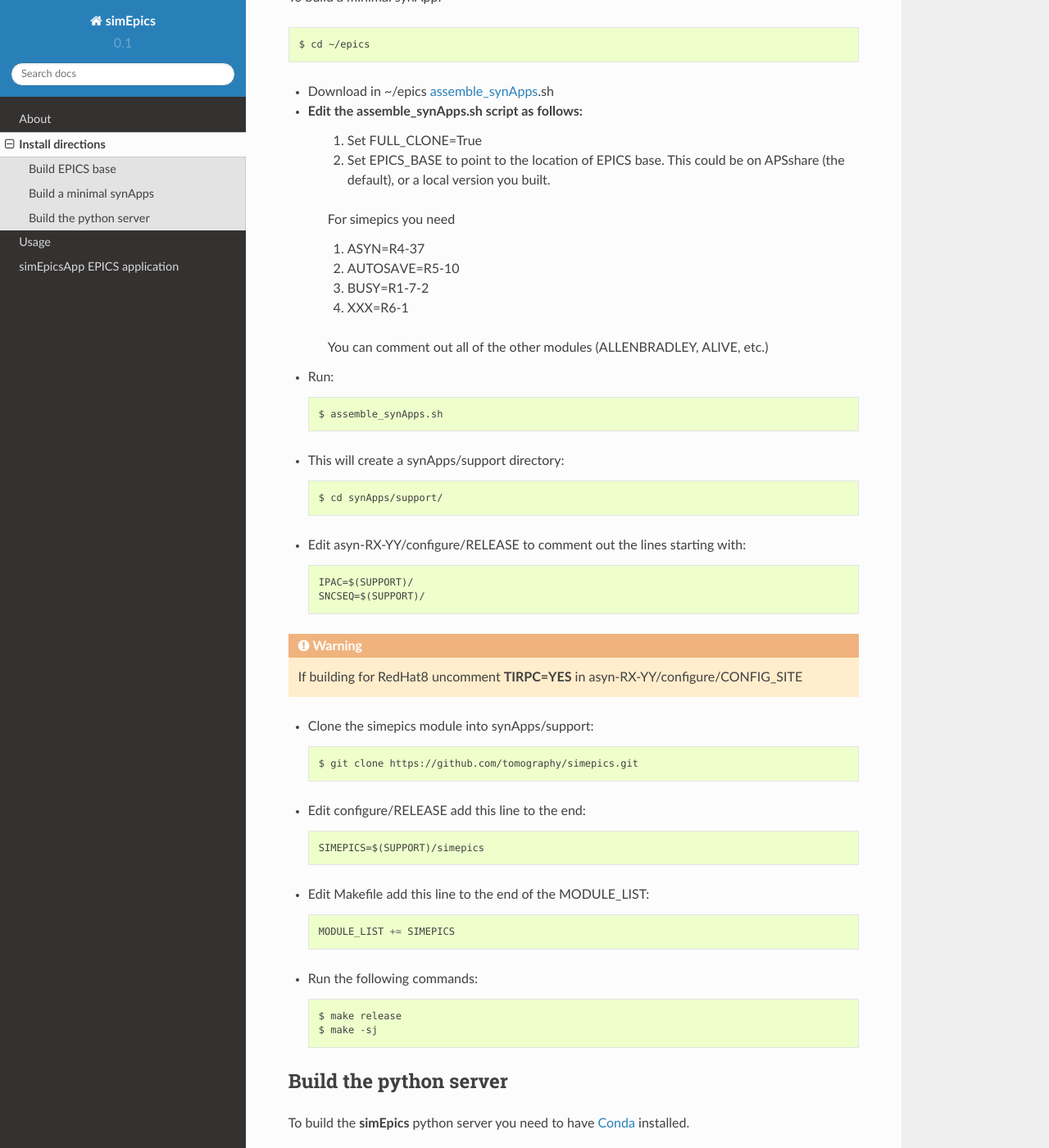
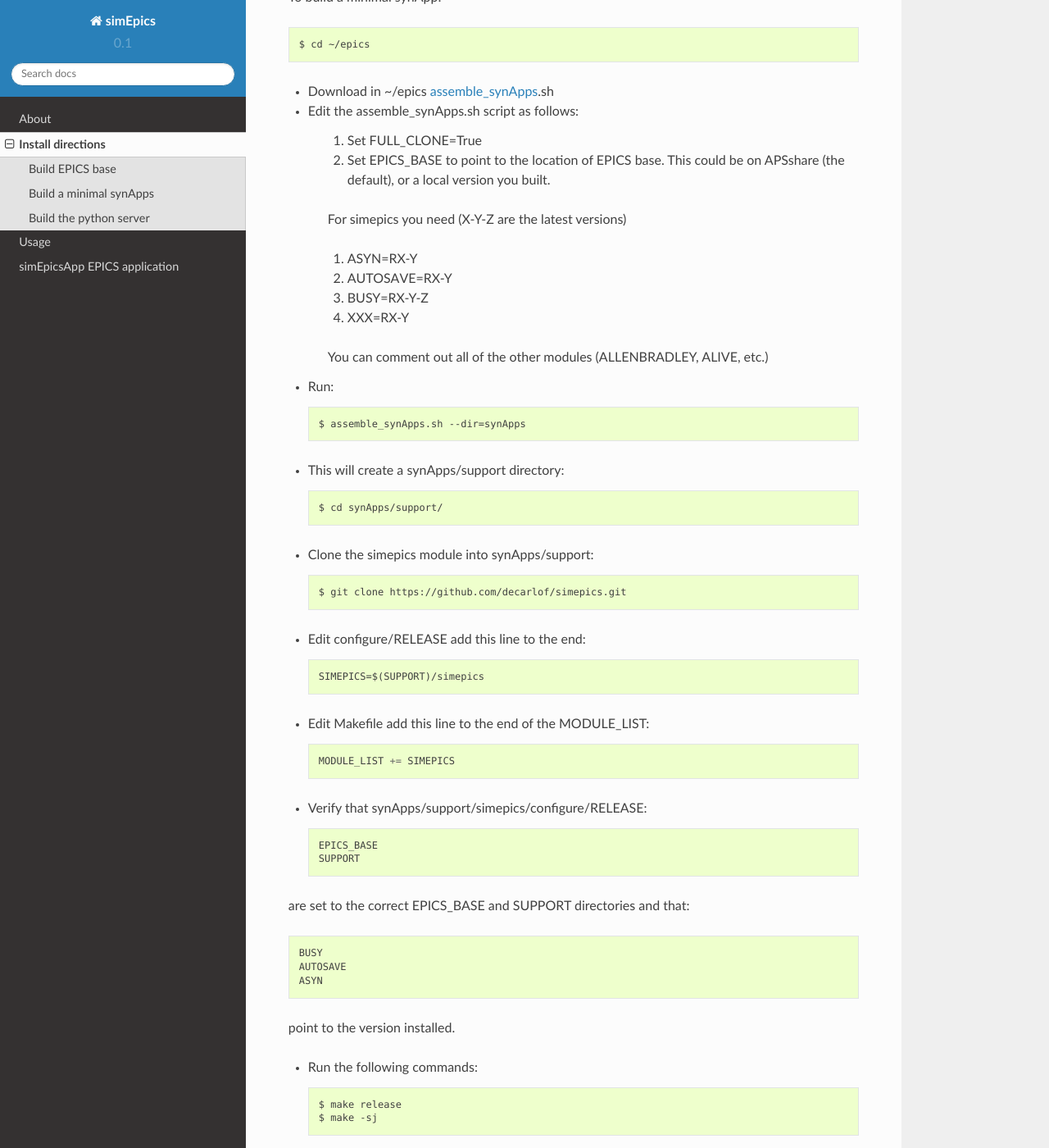
Before and after one commit to FabricioSMarin/tomobatchscan, a Sphinx documentation site: the page built from docs/source/install.rst, in a window 1280 px wide and 1400 px high, scrolled down 656 px. Shown: the whole window at 82% size. Built offline with Sphinx 7.4.7 and the Read the Docs theme 2.0.0, drawn with Linux system fonts in a browser that asks for light colours.

```diff
--- a/docs/source/install.rst
+++ b/docs/source/install.rst
@@ -27,39 +27,33 @@ To build a minimal synApp::
 
     $ cd ~/epics
 
-- Download in ~/epics `assemble_synApps <https://github.com/EPICS-synApps/support/blob/master/assemble_synApps.sh>`_.sh
+- Download in ~/epics `assemble_synApps <https://github.com/EPICS-synApps/assemble_synApps/blob/18fff37055bb78bc40a87d3818777adda83c69f9/assemble_synApps>`_.sh
 - Edit the assemble_synApps.sh script as follows:
+
     #. Set FULL_CLONE=True
     #. Set EPICS_BASE to point to the location of EPICS base.  This could be on APSshare (the default), or a local version you built.
 
-    For simepics you need
+    For simepics you need (X-Y-Z are the latest versions)
 
-    #. ASYN=R4-37
-    #. AUTOSAVE=R5-10
-    #. BUSY=R1-7-2
-    #. XXX=R6-1
+    #. ASYN=RX-Y
+    #. AUTOSAVE=RX-Y
+    #. BUSY=RX-Y-Z
+    #. XXX=RX-Y
 
     You can comment out all of the other modules (ALLENBRADLEY, ALIVE, etc.)
 
 - Run::
 
-    $ assemble_synApps.sh
+    $ assemble_synApps.sh --dir=synApps
 
 - This will create a synApps/support directory::
 
     $ cd synApps/support/
 
-- Edit asyn-RX-YY/configure/RELEASE to comment out the lines starting with::
-
-    IPAC=$(SUPPORT)/
-    SNCSEQ=$(SUPPORT)/
-
-.. warning:: If building for RedHat8 uncomment **TIRPC=YES** in asyn-RX-YY/configure/CONFIG_SITE
-
 
 - Clone the simepics module into synApps/support::
 
-    $ git clone https://github.com/tomography/simepics.git
+    $ git clone https://github.com/decarlof/simepics.git
 
 - Edit configure/RELEASE add this line to the end::
 
@@ -68,6 +62,19 @@ To build a minimal synApp::
 - Edit Makefile add this line to the end of the MODULE_LIST::
 
     MODULE_LIST += SIMEPICS
+
+- Verify that synApps/support/simepics/configure/RELEASE::
+
+    EPICS_BASE
+    SUPPORT
+
+are set to the correct EPICS_BASE and SUPPORT directories and that::
+
+    BUSY
+    AUTOSAVE
+    ASYN
+
+point to the version installed.
 
 - Run the following commands::
 
```
Also changed, not shown: 5 other files.
